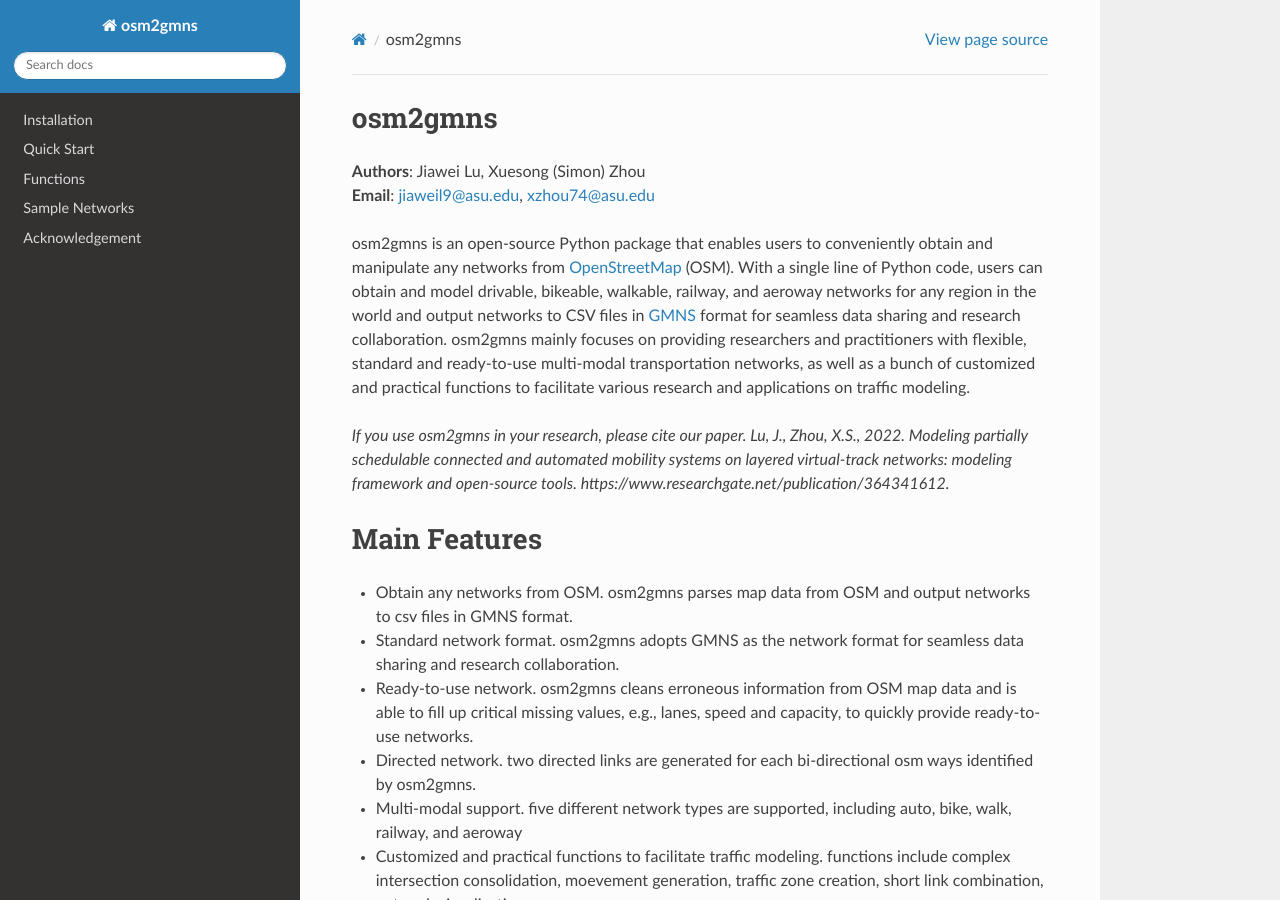
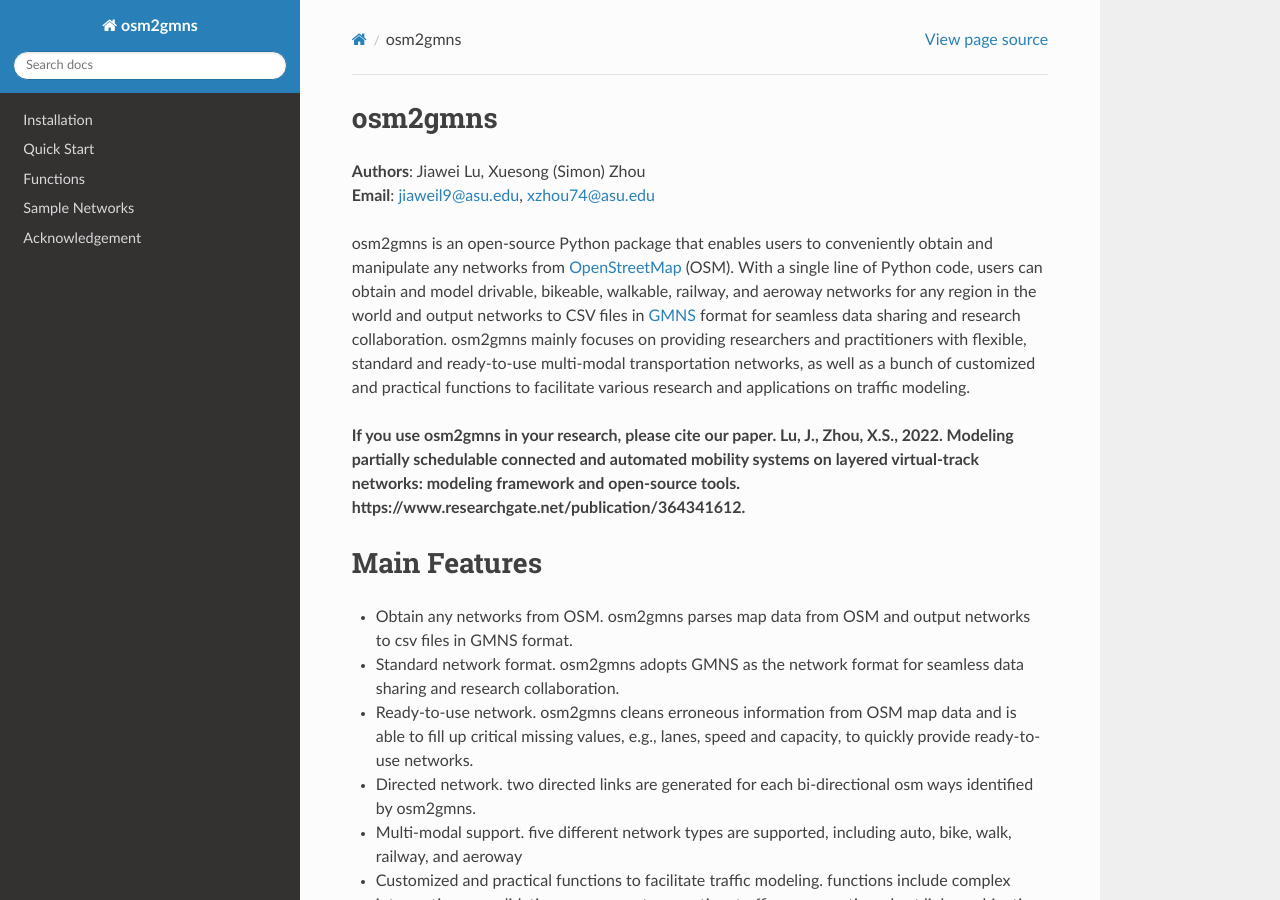
Before and after one commit to jiawlu/OSM2GMNS, a Sphinx documentation site: the page built from docs/source/index.rst, in a window 1280 px wide and 900 px high. Built offline with Sphinx 7.4.7 and the Read the Docs theme 2.0.0, drawn with Linux system fonts in a browser that asks for light colours; pages that are not in the unit, such as notebooks, are missing from menus.

```diff
--- a/docs/source/index.rst
+++ b/docs/source/index.rst
@@ -13,10 +13,10 @@ practitioners with flexible, standard and ready-to-use multi-modal transportatio
 as well as a bunch of customized and practical functions to facilitate various research
 and applications on traffic modeling.
 
-*If you use osm2gmns in your research, please cite our paper. Lu, J., Zhou, X.S., 2022.
+**If you use osm2gmns in your research, please cite our paper. Lu, J., Zhou, X.S., 2022.
 Modeling partially schedulable connected and automated mobility systems on layered
 virtual-track networks: modeling framework and open-source tools.
-https://www.researchgate.net/publication/364341612.*
+https://www.researchgate.net/publication/364341612.**
 
 
 Main Features
```
